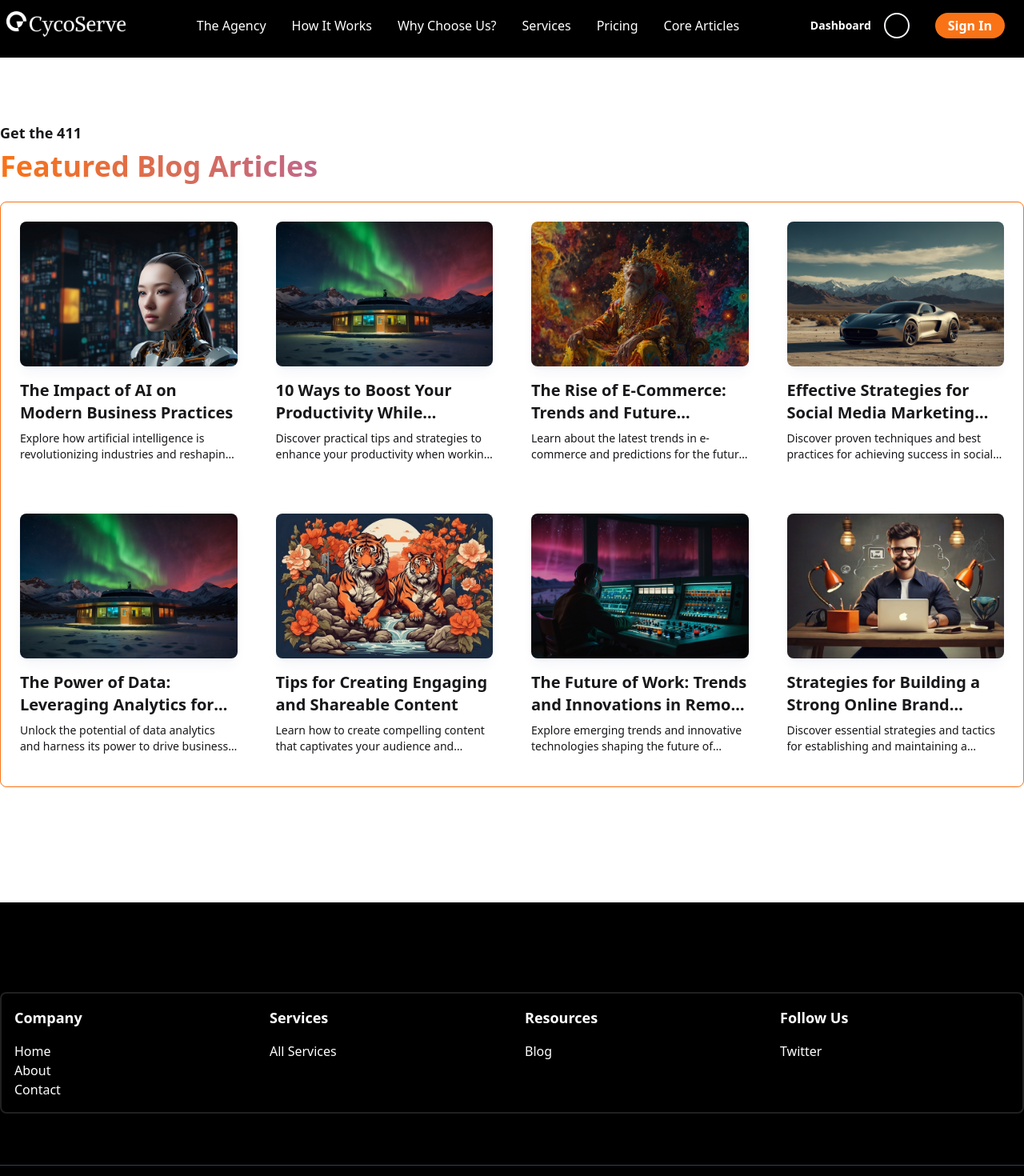
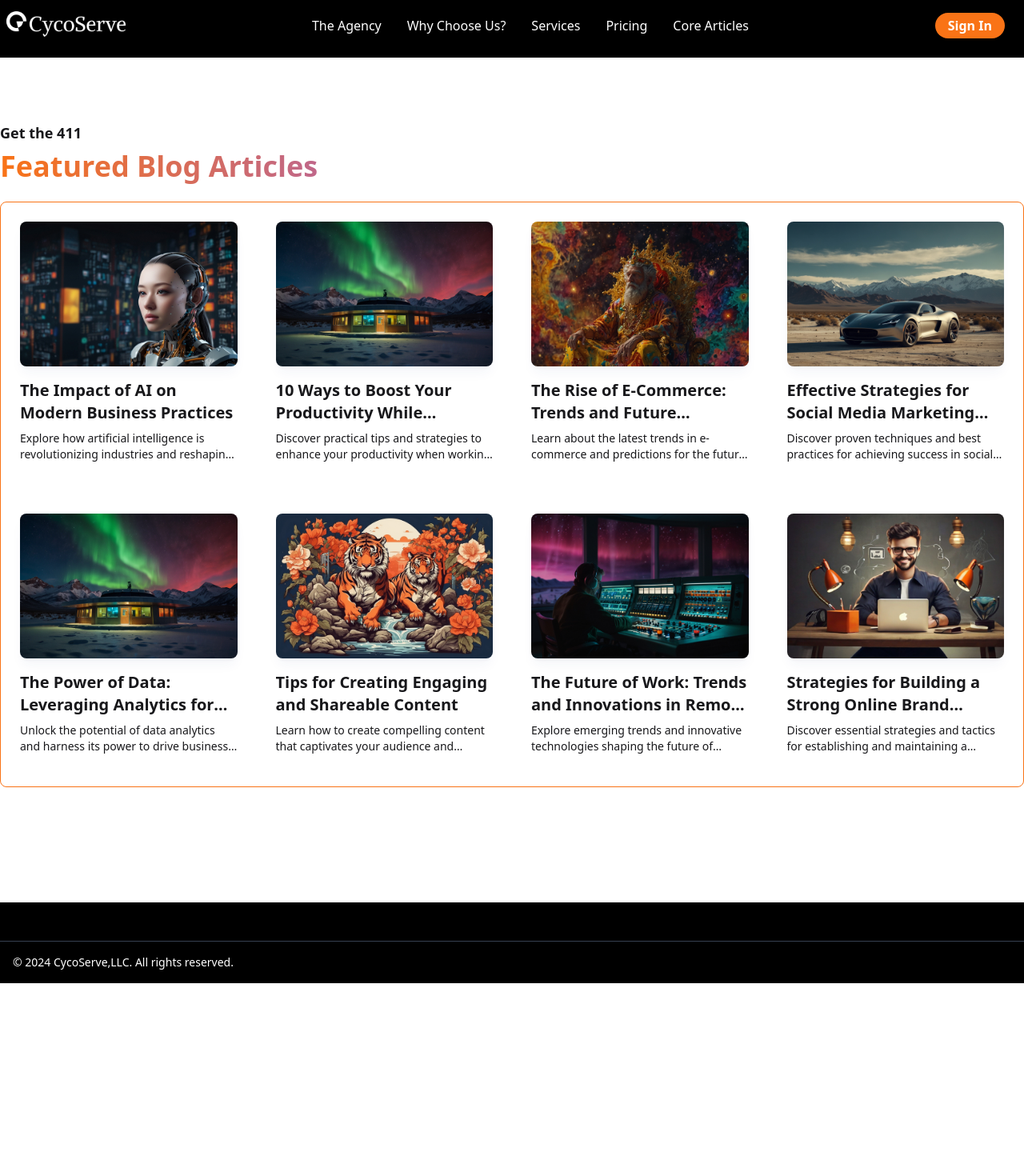
Before and after one commit to cycoserve/CycoServe, a Next.js app: page /blog in a window 1280 px wide. Shown: the top 1470 px of the page at 80% size. After the commit the page ends 1229 px from the top, so only its background shows below. Built offline with nearby package versions, Linux system fonts and the light colour scheme.

Commit message:
CLean up

```diff
--- a/components/Footer.tsx
+++ b/components/Footer.tsx
@@ -55,31 +55,6 @@ const Footer = () => {
   return (
     <>
       <footer className="bg-black bg-[url('')]  bg-cover bg-bottom pt-12">
-        <div className="container mx-auto px-4 lg:px-0 py-16">
-          <div className="grid grid-cols-2 md:grid-cols-4 lg:grid-cols-4 gap-8 bg-black p-4 rounded-lg border-2 border-opacity-15 border-zinc-300 bg-opacity-60 ">
-            {/* Map over footer columns to generate columns */}
-            {footerColumns.map((column) => (
-              <div key={column.id}>
-                <h3 className="text-white text-lg font-semibold mb-4">
-                  {column.header}
-                </h3>
-                <ul>
-                  {/* Map over footer links within each column */}
-                  {column.links.map((link) => (
-                    <motion.li key={link.id} whileHover={{ scale: 1.01 }}>
-                      <Link
-                        href={link.url}
-                        className="text-white hover:text-gray-400"
-                      >
-                        {link.title}
-                      </Link>
-                    </motion.li>
-                  ))}
-                </ul>
-              </div>
-            ))}
-          </div>
-        </div>
         <div className="lower bg-black py-4 border-t border-t-gray-700">
           <div className="container px-4 mx-auto text-white text-sm">
             <p> &copy; {currentYear} CycoServe,LLC. All rights reserved. </p>
@@ -92,3 +67,101 @@ const Footer = () => {
 };
 
 export default Footer;
+
+
+
+
+// "use client";
+// import React from "react";
+// import { motion } from "framer-motion";
+// import Image from "next/image";
+// import Link from "next/link";
+
+
+// const Footer = () => {
+//   const currentYear = new Date().getFullYear();
+//   const footerColumns = [
+//     {
+//       id: 1,
+//       header: "Company",
+//       links: [
+//         { id: 1, title: "Home", url: "/" },
+//         { id: 2, title: "About", url: "/about" },
+//         // { id: 3, title: "Features", url: "/features" },
+//         // { id: 4, title: "Experts", url: "/experts" },
+//         { id: 5, title: "Contact", url: "/contact-us" },
+//       ],
+//     },
+//     {
+//       id: 2,
+//       header: "Services",
+//       links: [
+//         // { id: 4, title: "Web Development", url: "/web-development" },
+//         // {
+//         //   id: 5,
+//         //   title: "Mobile App Development",
+//         //   url: "/mobile-app-development",
+//         // },
+//         { id: 6, title: "All Services", url: "/services" },
+//       ],
+//     },
+//     {
+//       id: 3,
+//       header: "Resources",
+//       links: [
+//         { id: 7, title: "Blog", url: "/blog" },
+//         // { id: 8, title: "Documentation", url: "/docs" },
+//         // { id: 9, title: "FAQs", url: "/faqs" },
+//       ],
+//     },
+//     {
+//       id: 4,
+//       header: "Follow Us",
+//       links: [
+//         { id: 10, title: "Twitter", url: "https://twitter.com" },
+//         // { id: 11, title: "LinkedIn", url: "https://linkedin.com" },
+//         // { id: 12, title: "Instagram", url: "https://instagram.com" },
+//       ],
+//     },
+//   ];
+
+//   return (
+//     <>
+//       <footer className="bg-black bg-[url('')]  bg-cover bg-bottom pt-12">
+//         <div className="container mx-auto px-4 lg:px-0 py-16">
+//           <div className="grid grid-cols-2 md:grid-cols-4 lg:grid-cols-4 gap-8 bg-black p-4 rounded-lg border-2 border-opacity-15 border-zinc-300 bg-opacity-60 ">
+//             {/* Map over footer columns to generate columns */}
+//             {footerColumns.map((column) => (
+//               <div key={column.id}>
+//                 <h3 className="text-white text-lg font-semibold mb-4">
+//                   {column.header}
+//                 </h3>
+//                 <ul>
+//                   {/* Map over footer links within each column */}
+//                   {column.links.map((link) => (
+//                     <motion.li key={link.id} whileHover={{ scale: 1.01 }}>
+//                       <Link
+//                         href={link.url}
+//                         className="text-white hover:text-gray-400"
+//                       >
+//                         {link.title}
+//                       </Link>
+//                     </motion.li>
+//                   ))}
+//                 </ul>
+//               </div>
+//             ))}
+//           </div>
+//         </div>
+//         <div className="lower bg-black py-4 border-t border-t-gray-700">
+//           <div className="container px-4 mx-auto text-white text-sm">
+//             <p> &copy; {currentYear} CycoServe,LLC. All rights reserved. </p>
+//           </div>
+//         </div>
+//       </footer>
+//     </>
+
+//   );
+// };
+
+// export default Footer;
--- a/components/Header.tsx
+++ b/components/Header.tsx
@@ -3,10 +3,9 @@ import React, { useState, useEffect } from "react";
 import Navigation from "./Navigation";
 import Logo from "./Logo";
 import MobileMenu from "./MobileMenu";
-import ButtonSecondary from "./ButtonSecondary";
-import Banner from "./Sections/Banner";
 import ButtonPrimary from "./ButtonPrimary";
-import Link from "next/link";
+
+
 
 function Header() {
   const [scrolled, setScrolled] = useState(false);
@@ -38,22 +37,9 @@ function Header() {
             <Navigation />
           </div>
           <div className="inline-flex">
-            <div className="block">
-              <div className="mr-8">
-                  <div className="flex justify-center items-center gap-4">
-                    <div className="text-white text-sm hover:text-gray-400 font-semibold">
-                      <Link href={'/dashboard'}>
-                          Dashboard
-                      </Link>
-                    </div>
-                    <div className="rounded-full border-2 h-8 w-8 border-gray-100">
-                    </div>
-                  </div>
-              </div>
+            <div className="mr-4">
+              <ButtonPrimary title="Sign In" url="https://station.cycoserve.com/login" />
             </div>
-              <div className="mr-4">
-                <ButtonPrimary title="Sign In" url="https://station.cycoserve.com/login" />
-              </div>
             <div className="div lg:hidden">
               <MobileMenu />
             </div>
--- a/components/MobileMenu.tsx
+++ b/components/MobileMenu.tsx
@@ -1,3 +1,4 @@
+import { Divider } from "@mui/material";
 import Link from "next/link";
 import React, { useState, useEffect } from "react";
 import Drawer from "react-modern-drawer";
@@ -61,15 +62,17 @@ const MobileMenu = () => {
           open={isOpen}
           onClose={toggleDrawer}
           direction="right"
-          className="mobile menu"
+          className="mobile-menu"
+          overlayColor={'black'}
 
         >
-          <div className="bg-zinc-950 h-full w-full pt-8">
-            <div className="list flex flex-col justify-stretch h-full items-start px-4 text-white py-4 text-xl gap-4">
+          <div className="bg-orange-400 h-full w-full pt-8">
+            <div className="list flex flex-col justify-stretch h-full items-start px-6 text-zinc-900 py-8 text-xl gap-4">
               {menuItems.map((items) => (
-                <Link key={items.id} href={items.url}>
+                <><Link key={items.id} href={items.url}>
                   <div className="div">{items.title}</div>
                 </Link>
+                </>
               ))}
             </div>
           </div>
--- a/components/Navigation.tsx
+++ b/components/Navigation.tsx
@@ -22,7 +22,6 @@ function Navigation() {
   // Define menu items with ID, title, and URL
   const menuItems = [
     { id: 1, title: 'The Agency', url: '/about' },
-    { id: 2, title: 'How It Works', url: '/blog' },
     { id: 3, title: 'Why Choose Us?', url: '/why-choose-us' },
     { id: 4, title: 'Services', url: '/services' },
     { id: 5, title: 'Pricing', url: '/pricing' },
--- a/pages/index.tsx
+++ b/pages/index.tsx
@@ -81,7 +81,7 @@ export default function Home() {
         {/* Two Col Section */}
         <SectionWrap>
           <div className="wrap px-4 py-4">
-            <div className="div rounded-3xl pb-20 pt-12 border-b-4 border-orange-500 bg-gray-100 px-4">
+            <div className="div rounded-3xl pb-20 pt-12 border-b-4 border-orange-500 bg-gray-100 px-0">
               <TitleSection
                 subtitle="Your Success, Our Commitment"
                 title="Choose CycoServe: Where Professionalism Meets Generosity"
```
